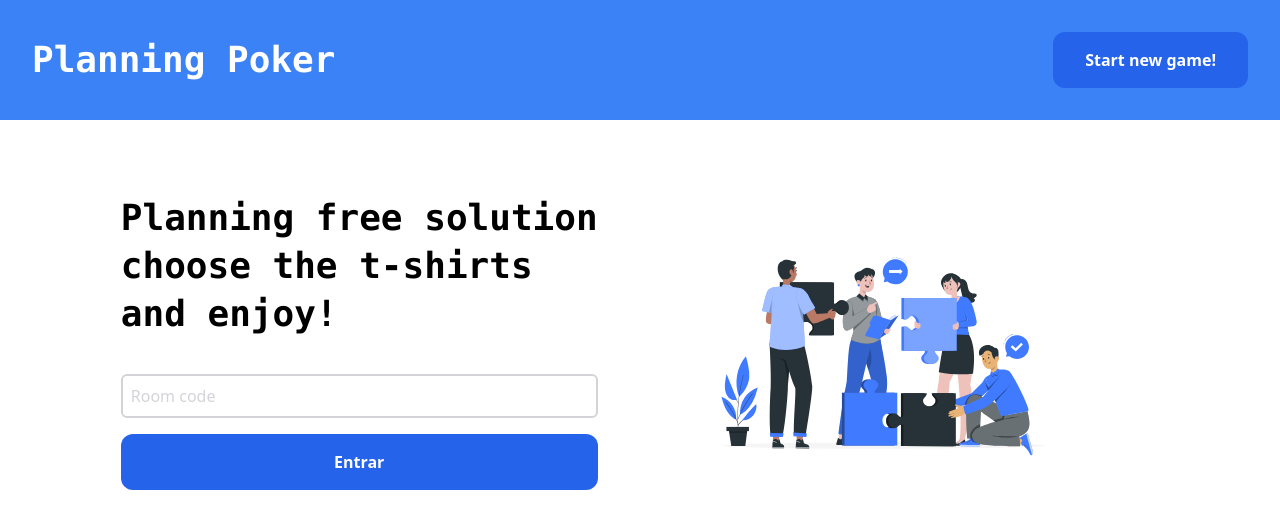
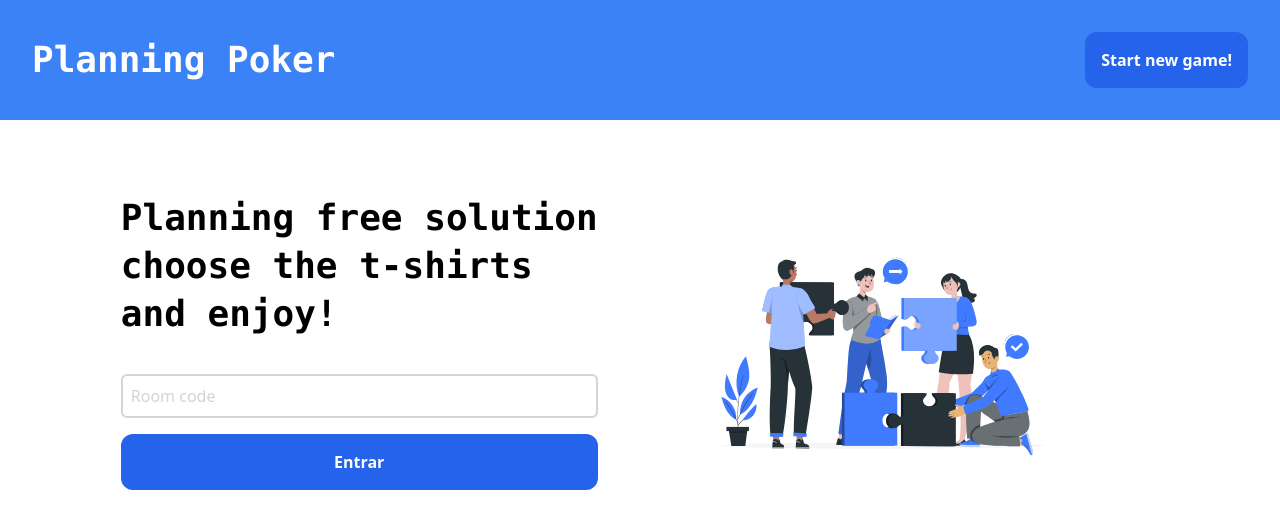
Before and after one commit to DavySz/planning-poker, a React (Create React App) app: page / in a window 1280 px wide. Shown: the top 528 px of the page. Built offline with nearby package versions, Linux system fonts and the light colour scheme; no server answers.

Commit message:
style: update input padding

```diff
--- a/src/presentation/components/button/button.tsx
+++ b/src/presentation/components/button/button.tsx
@@ -15,7 +15,7 @@ export const Button: React.FC<IButton> = ({
     <button
       {...rest}
       className={clsx(
-        "flex font-semibold px-8 py-4 rounded-xl hover:opacity-80 items-center justify-center",
+        "flex font-semibold p-4 rounded-xl hover:opacity-80 items-center justify-center",
         getButtonVariant(variant),
         fullWidth
       )}
```
